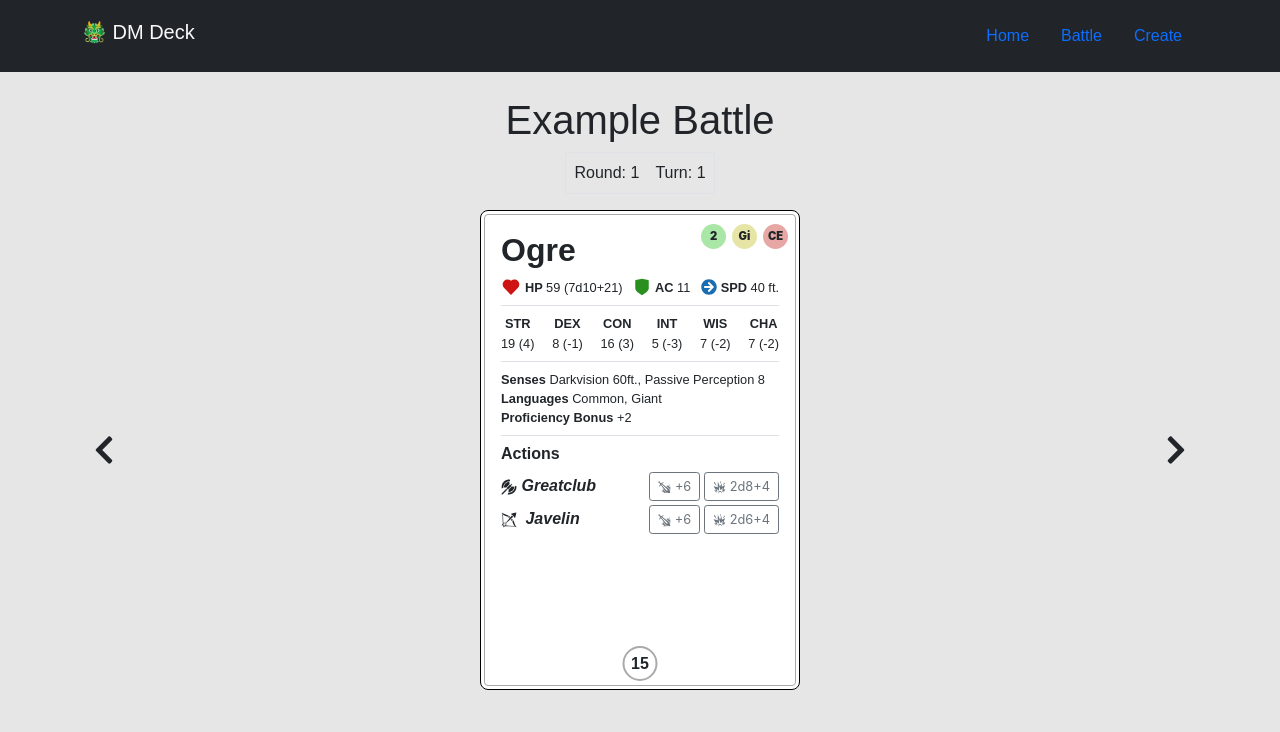
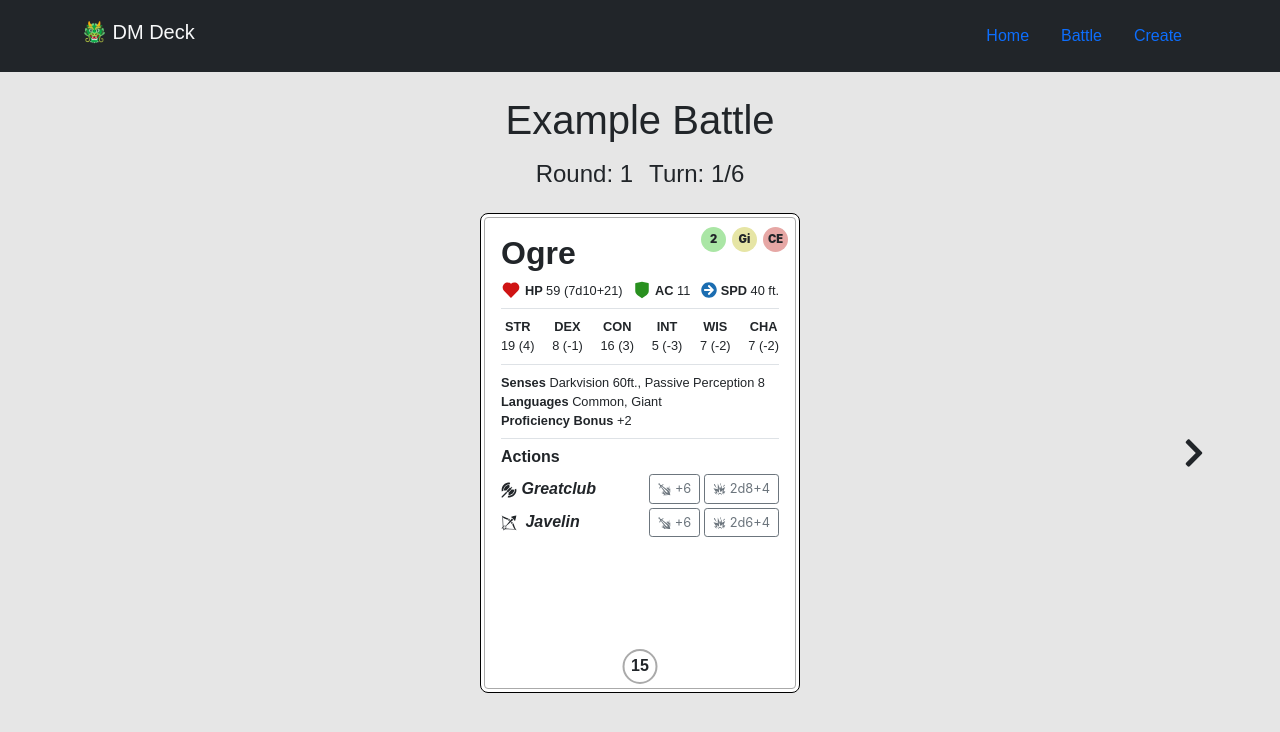
Before and after one commit to awidener3/dm-deck, a React (Create React App) app: page /dm-deck/battle in a window 1280 px wide. Shown: the top 732 px of the page. Built offline with nearby package versions, Linux system fonts and the light colour scheme; a web font is replaced by a local one.

Commit message:
Dynamically render chevrons to indicate end of round/go to previous round

```diff
--- a/src/App.scss
+++ b/src/App.scss
@@ -34,3 +34,17 @@ body {
 	height: 100%;
 	z-index: 0;
 }
+
+.battle-container {
+	position: relative;
+	.battle-chevron {
+		font-size: 2rem;
+		position: absolute;
+	}
+	.left-chevron {
+		left: 0;
+	}
+	.right-chevron {
+		right: 0;
+	}
+}
--- a/src/components/Card/card.scss
+++ b/src/components/Card/card.scss
@@ -141,7 +141,3 @@ article {
 		font-weight: 700;
 	}
 }
-
-.battle-chevron {
-	font-size: 2rem;
-}
--- a/src/components/Hero/heroData.js
+++ b/src/components/Hero/heroData.js
@@ -19,6 +19,16 @@ const heroes = [
 		armor_class: 10,
 		hit_points: 60,
 	},
+	{
+		type: 'hero',
+		character_name: 'Krump',
+		player_name: 'Ian',
+		level: 5,
+		race: 'Half-Orc',
+		class: 'Barbarian',
+		armor_class: 14,
+		hit_points: 80,
+	},
 ];
 
 export default heroes;
--- a/src/components/Hero/index.jsx
+++ b/src/components/Hero/index.jsx
@@ -1,9 +1,22 @@
 import React from 'react';
+import './hero.scss';
+
+// Icons
 import { BsShieldFill } from 'react-icons/bs';
 import { BsHeartFill } from 'react-icons/bs';
 import { GiPointySword, GiSpellBook, GiBarbedCoil } from 'react-icons/gi';
-import './hero.scss';
 
+// Render AC icon with ac stat inside
+const ArmorClassIcon = ({ ac }) => {
+	return (
+		<div className="icon-container m-2">
+			<BsShieldFill className="ac-icon" />
+			<h3 className="icon-value">{ac}</h3>
+		</div>
+	);
+};
+
+// Render HP icon with hp stat inside
 const HealthIcon = ({ hp }) => {
 	return (
 		<div className="icon-container m-2">
@@ -13,17 +26,7 @@ const HealthIcon = ({ hp }) => {
 	);
 };
 
-const ArmorClassIcon = ({ ac }) => {
-	return (
-		<div className="icon-container m-2">
-			<BsShieldFill className="ac-icon" />
-			<h3 className="icon-value">{ac}</h3>
-		</div>
-	);
-};
-
 const Hero = ({ hero, cardStyle }) => {
-	// console.log(hero);
 	return (
 		<article className={`wrapper ${cardStyle}`}>
 			<div className="hero-card m-3 d-flex flex-column justify-content-center align-items-center">
@@ -32,11 +35,13 @@ const Hero = ({ hero, cardStyle }) => {
 					<ArmorClassIcon ac={hero.armor_class} />
 					<HealthIcon hp={hero.hit_points} />
 				</div>
+
 				{/* PC INFO */}
 				<div className="container text-center pb-2 border-bottom">
 					<h1 className="hero-name m-0">{hero.character_name}</h1>
 					<h2 className="player-name">{hero.player_name}</h2>
 				</div>
+
 				{/* ACTIONS + ABILITIES */}
 				<div className="pt-2 d-flex flex-column">
 					<h3>Actions:</h3>
@@ -50,6 +55,7 @@ const Hero = ({ hero, cardStyle }) => {
 						<GiBarbedCoil /> Add Effect
 					</button>
 				</div>
+
 				{/* INITIATIVE */}
 				<div className="initiative-div d-flex justify-content-center align-items-center mb-2">
 					{hero.initiative}
--- a/src/pages/Battle.jsx
+++ b/src/pages/Battle.jsx
@@ -5,12 +5,19 @@ import Hero from '../components/Hero';
 
 import monsters from '../components/Card/cardData';
 import heroes from '../components/Hero/heroData';
-import { FaChevronLeft, FaChevronRight } from 'react-icons/fa';
+import {
+	FaChevronLeft,
+	FaChevronRight,
+	FaChevronCircleLeft,
+	FaChevronCircleRight,
+} from 'react-icons/fa';
 import '../App.scss';
+import { Button } from 'bootstrap';
 
 const Battle = () => {
 	const [monsterData, setMonsterData] = useState(monsters);
 	const [heroData, setHeroData] = useState(heroes);
+	const [totalDamage, setTotalDamage] = useState(0);
 	const [index, setIndex] = useState(0);
 	const [round, setRound] = useState(1);
 	const [turn, setTurn] = useState(1);
@@ -26,6 +33,13 @@ const Battle = () => {
 		if (index - 1 >= 0) {
 			setTurn(turn - 1);
 			setIndex(index - 1);
+		}
+
+		// Previous round
+		if (index === 0 && round !== 1) {
+			setIndex(sortedData.length - 1);
+			setTurn(sortedData.length);
+			setRound(round - 1);
 		}
 	};
 
@@ -103,25 +117,47 @@ const Battle = () => {
 	};
 
 	return (
-		<div className="p-4 d-flex flex-column justify-content-center align-items-center container">
+		<div className="battle-container p-4 d-flex flex-column justify-content-center align-items-center container">
 			<h1>Example Battle</h1>
-			<div className="battle-stats d-flex border">
-				<p className="battle-stat m-2">Round: {round}</p>
-				<p className="battle-stat m-2">Turn: {turn}</p>
+			<div className="battle-stats d-flex">
+				<h4 className="battle-stat m-2">Round: {round}</h4>
+				<h4 className="battle-stat m-2">
+					Turn: {turn}/{sortedData.length}
+				</h4>
 			</div>
 
 			<div className="d-flex align-items-center">
-				<FaChevronLeft onClick={slideLeft} className="battle-chevron" />
+				{/* DYNAMIC RENDER OF LEFT CHEVRON */}
+				{round === 1 && turn === 1 ? null : turn === 1 ? (
+					<FaChevronCircleLeft
+						onClick={slideLeft}
+						className="battle-chevron left-chevron"
+					/>
+				) : (
+					<FaChevronLeft
+						onClick={slideLeft}
+						className="battle-chevron left-chevron"
+					/>
+				)}
 
+				{/* BATTLE CONTENT */}
 				<div className="card-container container d-flex justify-content-center">
 					<div className="background-block"></div>
 					{monsterData[0].initiative ? renderCards() : null}
 				</div>
 
-				<FaChevronRight
-					onClick={slideRight}
-					className="battle-chevron"
-				/>
+				{/* DYNAMIC RENDER OF RIGHT CHEVRON */}
+				{turn === sortedData.length ? (
+					<FaChevronCircleRight
+						onClick={slideRight}
+						className="battle-chevron right-chevron"
+					/>
+				) : (
+					<FaChevronRight
+						onClick={slideRight}
+						className="battle-chevron right-chevron"
+					/>
+				)}
 			</div>
 		</div>
 	);
```
Also changed, not shown: src/components/Card/index.jsx (+8 -6 lines).
